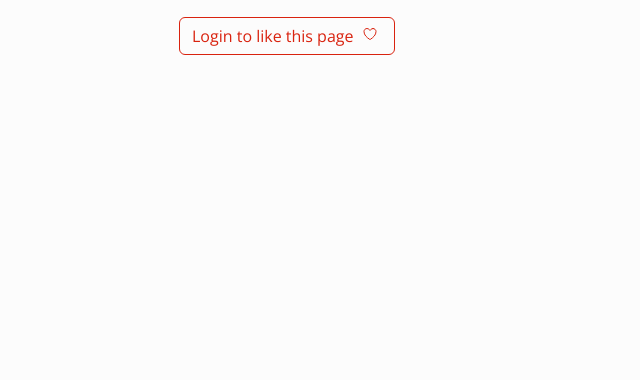
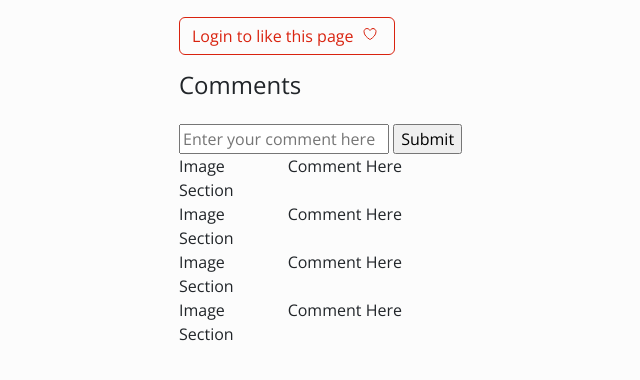
Before and after one commit to Ukomah/EsyBlog, a Django app: template blog/templates/blog/blog_post.html in a window 1280 px wide. Shown: the part 244-624 px from the top of the page, without its empty margins (147-787 px from the left). Run offline with Django 4.2, Linux system fonts and the light colour scheme; the template is opened without the code that fills it, so the values that code supplies are empty; some libraries are stand-ins or nearby versions.

Commit message:
adding comment section

```diff
--- a/blog/templates/blog/base.html
+++ b/blog/templates/blog/base.html
@@ -15,6 +15,7 @@
 <body>
     {% load static %}
 
+
     {% include 'blog/nav.html' %}
     {% block content %}
 
--- a/blog/templates/blog/blog_post.html
+++ b/blog/templates/blog/blog_post.html
@@ -1,10 +1,12 @@
 {% extends 'blog/base.html' %}
+{% load crispy_forms_tags %}
 
 
 {% block title%}Blog Post{% endblock title%}
 
 
 {% block content%}
+
 <div class="row">
     <div class="col-md-4 col-11 mx-md-5 mx-2 mt-md-3 my-3">
         <a class="btn btn-outline-secondary" href="#" onclick="goBack()">Go back</a>
@@ -59,4 +61,81 @@
         {% endif %}
     </div>
 </div>
+<div class="row">
+    <div class="col-md-6 col-12 mx-3 mx-md-auto mt-3">
+        <h4 class="mb-4">Comments</h4>
+
+            <form method="POST" novalidate>
+                {% csrf_token %}
+                <input type="text" name="comment" placeholder="Enter your comment here">
+                <input type="hidden" name="postsno">
+                <input type="submit" value="Submit">
+            </form>
+    </div>
+</div>
+<div class="row">
+    <div class="col-md-6 col-12 mx-3 mx-md-auto">
+
+        <div class="row">
+            <div class="col-md-2">
+                Image Section
+            </div>
+            <div class="col-md-10">
+                Comment Here
+            </div>
+        </div>
+
+    </div>
+
+</div>
+
+<div class="row">
+    <div class="col-md-6 col-12 mx-3 mx-md-auto">
+
+        <div class="row">
+            <div class="col-md-2">
+                Image Section
+            </div>
+            <div class="col-md-10">
+                Comment Here
+            </div>
+        </div>
+
+    </div>
+
+</div>
+
+<div class="row">
+    <div class="col-md-6 col-12 mx-3 mx-md-auto">
+
+        <div class="row">
+            <div class="col-md-2">
+                Image Section
+            </div>
+            <div class="col-md-10">
+                Comment Here
+            </div>
+        </div>
+
+    </div>
+
+</div>
+
+<div class="row">
+    <div class="col-md-6 col-12 mx-3 mx-md-auto">
+
+        <div class="row">
+            <div class="col-md-2">
+                Image Section
+            </div>
+            <div class="col-md-10">
+                Comment Here
+            </div>
+        </div>
+
+    </div>
+
+</div>
+
+
 {% endblock content %}
--- a/esyblog/urls.py
+++ b/esyblog/urls.py
@@ -22,4 +22,5 @@ urlpatterns = [
     path('', include('blog.urls')),
     path('account/', include('account.urls')),
     path('tinymce/', include('tinymce.urls')),
+
 ]
```
Also changed, not shown: esyblog/settings.py (line endings or trailing spaces).
